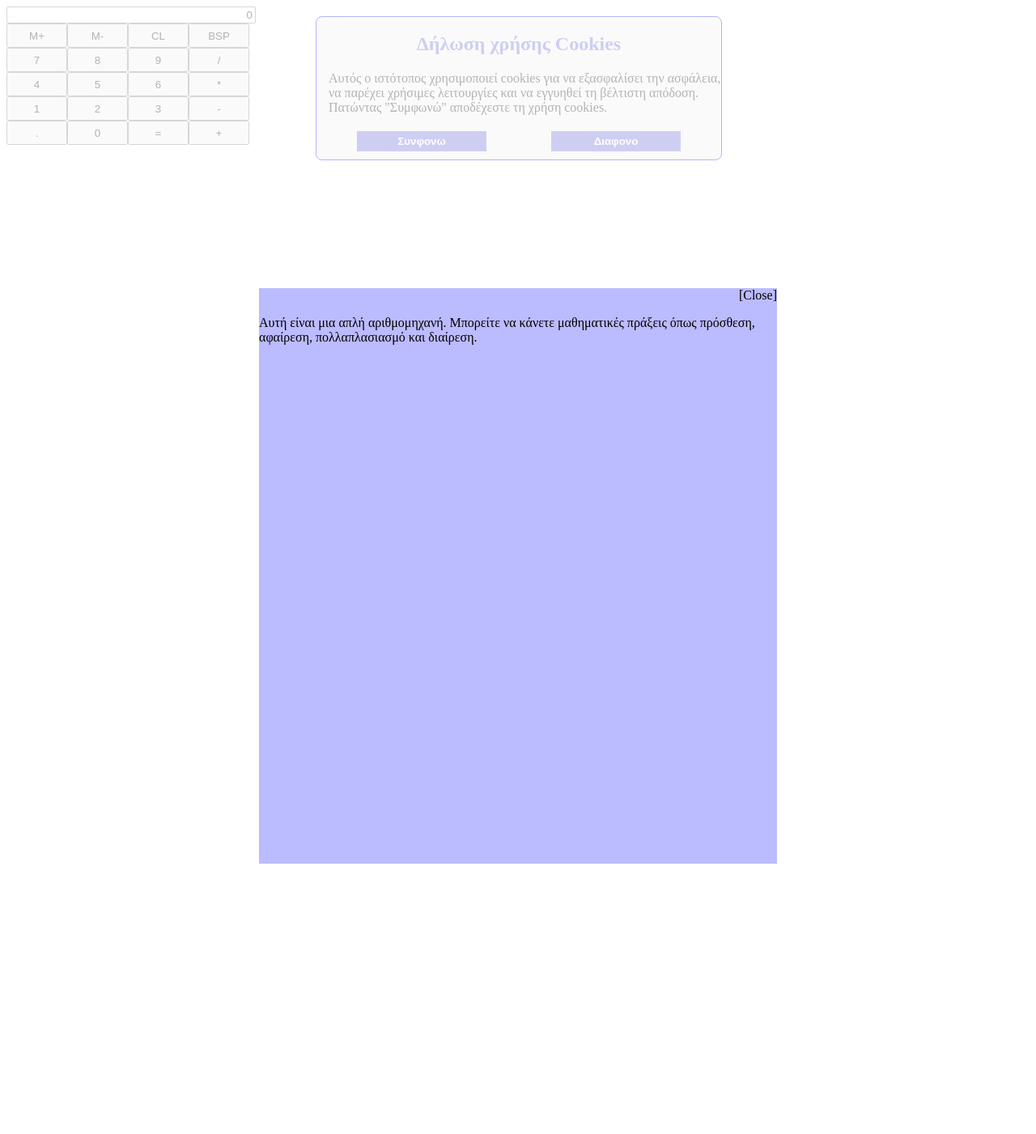
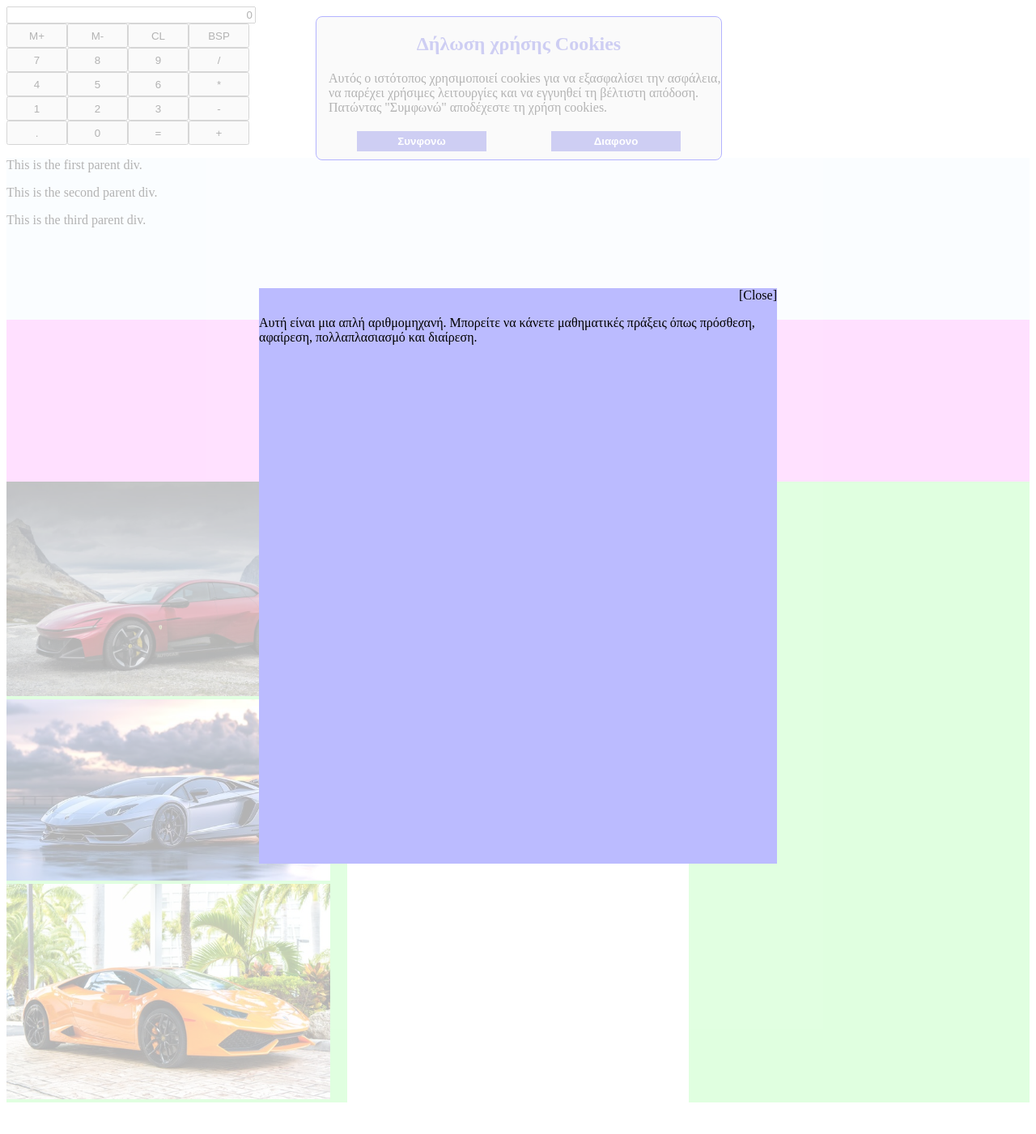
Before and after one commit to kresh-line/biggin, a PHP site: page /apps.html in a window 1280 px wide. Shown: the top 1401 px of the page at 81% size. Run offline with PHP 8.4, Linux system fonts and the light colour scheme.

Commit message:
ndryshimet

```diff
--- a/Documents/HTMLCSSJAVASPHP/JAVAPHP/javaS/apps.html
+++ b/Documents/HTMLCSSJAVASPHP/JAVAPHP/javaS/apps.html
@@ -10,8 +10,10 @@
 
     <link rel="stylesheet" type="text/css" href="css1/cookiedialog.css">
     <link rel="stylesheet" type="text/css" href="css1/modaldialog.css">
+    <link rel="stylesheet" type="text/css" href="css1/format.css">
     <script src="js1/cookiedialog.js" defer></script>
     <script src="js1/modaldialog.js" defer></script>
+    <script src="js1/dad.js" defer></script>
 </head>
 
 <body>
@@ -79,6 +81,34 @@
             </p>
         </div>
     </div>
+
+
+    <div id='daddiv1' ondragover="allowDrop(event)" ondrop="drop(event)" >
+        <p id="dadpi1" draggable="true" ondragstart="drag(event)">This is the first parent div.</p>
+        <p id="dadpi2" draggable="true" ondragstart="drag(event)">This is the second parent div.</p>
+        <p id="dadpi3" draggable="true" ondragstart="drag(event)">This is the third parent div.</p>
+    </div>
+
+
+    <div id='daddiv2' ondragover="allowDrop(event)" ondrop="drop(event)">
+        <!-- <p id="dadpi4">This is the fourth parent div.</p> -->
+
+    </div>
+    <div id="imgcontdiv">
+        <div id="imgdiv1" draggable="true" ondragstart="drag2(event)" ondragover="allowDrop2(event)" ondrop="drop2(event)">
+            <img id="dadimg1" src="/img/car3.3.jpg"  width="95%" ondragstart="drag2(event)" alt="Image 3" >
+            <img id="dadimg2" src="/img/car2.2.jpg" width="95%" ondragstart="drag2(event)" alt="Image 2" >
+            <img id="dadimg3" src="/img/car1.1.jpg" width="95%" ondragstart="drag2(event)" alt="Image 1" >
+        </div>
+        <div id="imgdiv2" draggable="true" ondragstart="drag2(event)" ondragover="allowDrop2(event)" ondrop="drop2(event)">
+            <!-- <img src="JAVAS/img/2.png" alt="Image 2"> -->
+        </div>
+        <div id="imgdiv3" draggable="true" ondragstart="drag2(event)" ondragover="allowDrop2(event)" ondrop="drop2(event)">
+            <!-- <img src="JAVAS/img/3.png" alt="Image 3"> -->
+        </div>
+
+    </div>
+
 </body>
 
 </html>
--- a/Documents/HTMLCSSJAVASPHP/JAVAPHP/javaS/css1/format.css
+++ b/Documents/HTMLCSSJAVASPHP/JAVAPHP/javaS/css1/format.css
@@ -111,3 +111,29 @@ span.errormsg {
     width: 50%;
     padding: 5px;
 }
+
+#daddiv1 {
+    min-height: 200px;
+    background-color:aliceblue;
+}
+#daddiv2 {
+    min-height: 200px;
+    background-color: #ff99ff;
+}
+
+#imgcontdiv {
+    display: flex;
+    flex-direction: row;
+    flex-wrap: wrap;
+}
+#imgcontdiv div {
+    width: 33.33%;
+}
+#imgdiv1, #imgdiv3 {
+    width: 40%;
+    background-color: #99ff99;
+    min-height: 300px;
+}
+#imgdiv2 {
+    width: 20%;
+}
--- /dev/null
+++ b/Documents/HTMLCSSJAVASPHP/JAVAPHP/javaS/js1/dad.js
@@ -0,0 +1,27 @@
+function drag(e){
+    // oriste to id tou element pou thelo na metakinisomiso
+    e.dataTransfer.setData("text", e.target.id);
+}
+function allowDrop(e){
+    e.preventDefault();
+}
+function drop(e){
+    e.preventDefault();
+    // pare ta dedomena pou exo orisei sto drag kai vale ta mesa sto element pou thelo na metakinisomiso
+    let d = e.dataTransfer.getData("text");
+    e.target.appendChild(document.getElementById(d));
+}
+
+function drag2(e){
+    e.dataTransfer.setData("text", e.target.id);
+}
+function allowDrop2(e){
+    e.preventDefault();
+}
+function drop2(e){
+    e.preventDefault();
+    let d = e.dataTransfer.getData("text");
+    e.target.appendChild(document.getElementById(d));
+    /*if (target.tagName === "IMG") target = target.parentElement;
+    target.appendChild(document.getElementById(d));*/
+}
```
